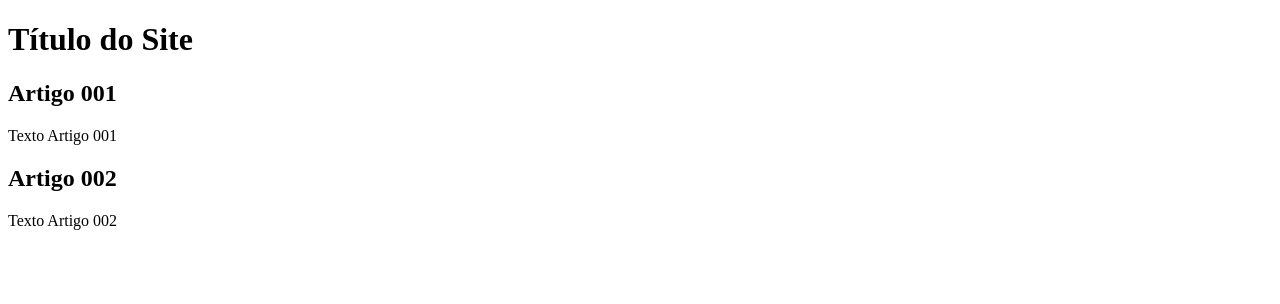
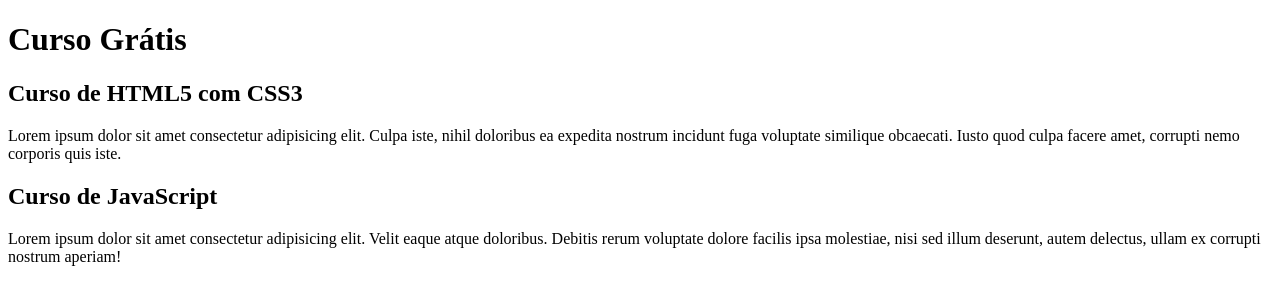
Before and after one commit to JonataRocha/Projeto-site, a plain HTML site: page index.html in a window 1280 px wide. Drawn offline with Linux system fonts and the light colour scheme.

Commit message:
comecei a escrever o conteúdo

```diff
--- a/index.html
+++ b/index.html
@@ -9,15 +9,15 @@
 <body>
     <main>
         <header>
-            <h1>Título do Site</h1>
+            <h1>Curso Grátis</h1>
         </header>
         <article>
-            <h2>Artigo 001</h2>
-            <p>Texto Artigo 001</p>
+            <h2>Curso de HTML5 com CSS3</h2>
+            <p>Lorem ipsum dolor sit amet consectetur adipisicing elit. Culpa iste, nihil doloribus ea expedita nostrum incidunt fuga voluptate similique obcaecati. Iusto quod culpa facere amet, corrupti nemo corporis quis iste.</p>
         </article>
         <article>
-            <h2>Artigo 002</h2>
-            <p>Texto Artigo 002</p>
+            <h2>Curso de JavaScript</h2>
+            <p>Lorem ipsum dolor sit amet consectetur adipisicing elit. Velit eaque atque doloribus. Debitis rerum voluptate dolore facilis ipsa molestiae, nisi sed illum deserunt, autem delectus, ullam ex corrupti nostrum aperiam!</p>
         </article>
     </main>
 </body>
```
